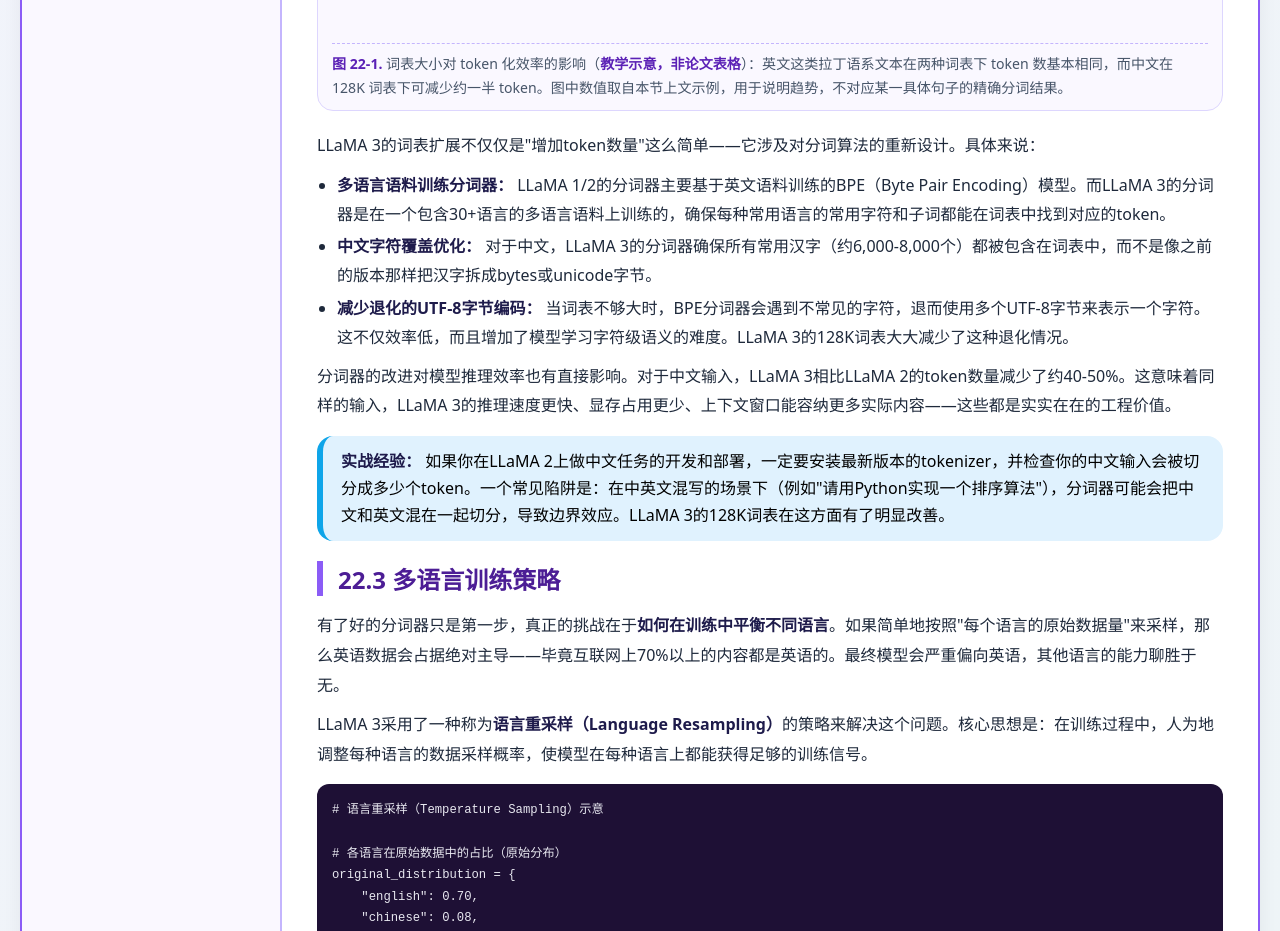
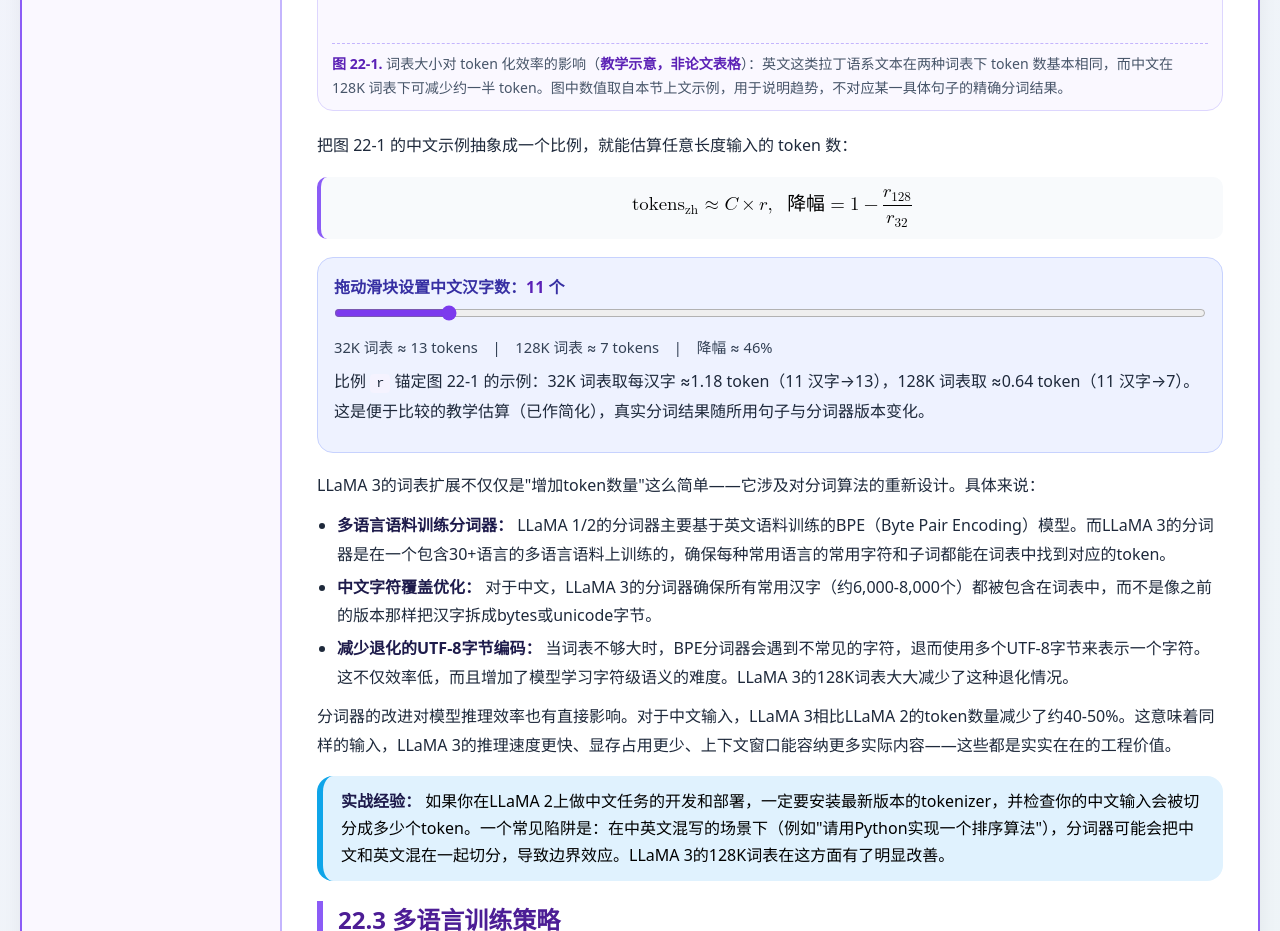
Before and after one commit to 1998x-stack/llama-tutorial, a plain HTML site: page 22.html in a window 1280 px wide. Shown: the part 2620-3551 px from the top of the page. Drawn offline with Linux system fonts and the light colour scheme.

Commit message:
feat(llama-tutorial): add Chinese token-ratio MathML formula and estimator to chapter 22

```diff
--- a/22.html
+++ b/22.html
@@ -171,6 +171,46 @@
             </svg>
             <figcaption><strong>图 22-1.</strong> 词表大小对 token 化效率的影响（<strong>教学示意，非论文表格</strong>）：英文这类拉丁语系文本在两种词表下 token 数基本相同，而中文在 128K 词表下可减少约一半 token。图中数值取自本节上文示例，用于说明趋势，不对应某一具体句子的精确分词结果。</figcaption>
         </figure>
+
+        <p>把图 22-1 的中文示例抽象成一个比例，就能估算任意长度输入的 token 数：</p>
+
+        <div class="math-equation" role="group" aria-label="中文 token 数估算公式">
+            <div class="math-scroll" data-math-scroll tabindex="0" role="region" aria-label="中文 token 数估算公式，可横向滚动">
+                <math display="block" aria-label="中文 token 数约等于汉字数 C 乘以每汉字 token 比 r；降幅等于 1 减去 128K 词表的 r 除以 32K 词表的 r">
+                    <mrow>
+                        <msub><mtext>tokens</mtext><mtext>zh</mtext></msub>
+                        <mo>≈</mo>
+                        <mi>C</mi><mo>×</mo><mi>r</mi>
+                        <mo>,</mo><mspace width="0.6em"/>
+                        <mtext>降幅</mtext><mo>=</mo>
+                        <mn>1</mn><mo>−</mo>
+                        <mfrac><msub><mi>r</mi><mn>128</mn></msub><msub><mi>r</mi><mn>32</mn></msub></mfrac>
+                    </mrow>
+                </math>
+            </div>
+        </div>
+
+        <div class="widget" role="group" aria-label="中文字数到 token 数的估算器">
+            <label for="zh-chars">拖动滑块设置中文汉字数：<output id="zh-chars-out">11</output> 个</label>
+            <input type="range" id="zh-chars" min="4" max="60" step="1" value="11">
+            <div class="readout" id="zh-readout">…</div>
+            <p>比例 <code>r</code> 锚定图 22-1 的示例：32K 词表取每汉字 ≈1.18 token（11 汉字→13），128K 词表取 ≈0.64 token（11 汉字→7）。这是便于比较的教学估算（已作简化），真实分词结果随所用句子与分词器版本变化。</p>
+        </div>
+        <script>
+        (function () {
+            var slider = document.getElementById('zh-chars');
+            var out = document.getElementById('zh-readout');
+            function render() {
+                var c = Number(slider.value);
+                document.getElementById('zh-chars-out').textContent = String(c);
+                var t32 = Math.round(c * 1.18), t128 = Math.round(c * 0.64);
+                out.textContent = '32K 词表 ≈ ' + t32 + ' tokens　|　128K 词表 ≈ ' + t128
+                    + ' tokens　|　降幅 ≈ ' + ((1 - 0.64 / 1.18) * 100).toFixed(0) + '%';
+            }
+            slider.addEventListener('input', render);
+            render();
+        })();
+        </script>
 
         <p>LLaMA 3的词表扩展不仅仅是"增加token数量"这么简单——它涉及对分词算法的重新设计。具体来说：</p>
 
```
